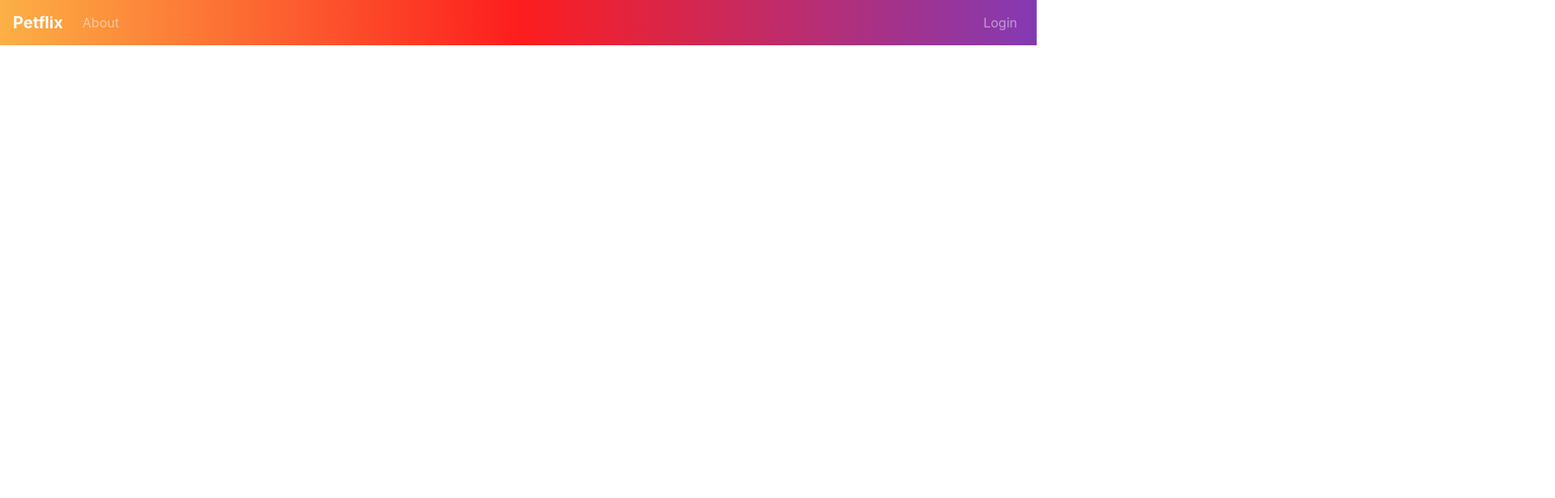
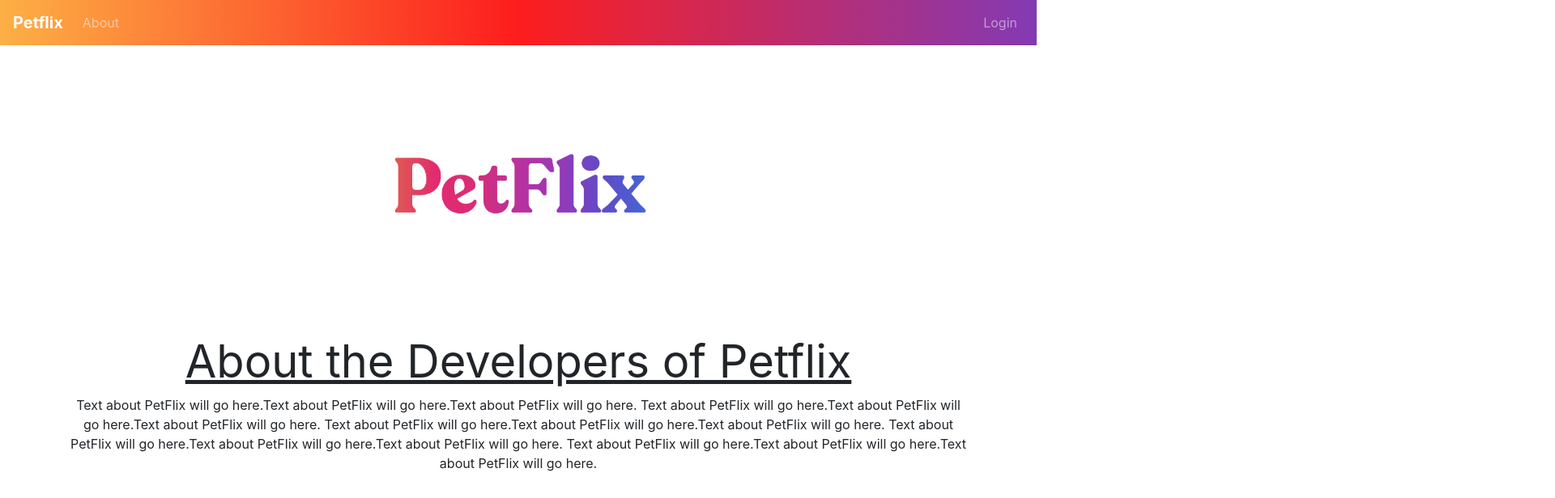
Before and after one commit to SFX818/Team-4-frontend, a React (Create React App) app: page /about in a window 1280 px wide. Shown: the top 616 px of the page at 81% size, 1920 px wide, since content can reach past the window. Built offline with nearby package versions, Linux system fonts and the light colour scheme.

Commit message:
fixed the logo

```diff
--- a/src/components/About.js
+++ b/src/components/About.js
@@ -7,7 +7,7 @@ import Gabe from '../css/Gabe.jpg'
 const About = () => {
     return (
       <div className="about">
-        <img src={logo} alt="Logo" classNameName="aboutlogo"/>
+        <img src={logo} alt="Logo" className="aboutlogo"/>
           <div className="mainheader">
 
               <u>About the Developers of Petflix</u>
--- a/src/css/App.css
+++ b/src/css/App.css
@@ -59,6 +59,7 @@ label {
   padding: 10px;
   max-width: 100%;
   max-height: 100%;
+
   display: block; /* remove extra space below image */
 }
 
```
Also changed, not shown: src/components/Landing.js (line endings or trailing spaces), 1 other file (tests, documents, lock files or other folders).
